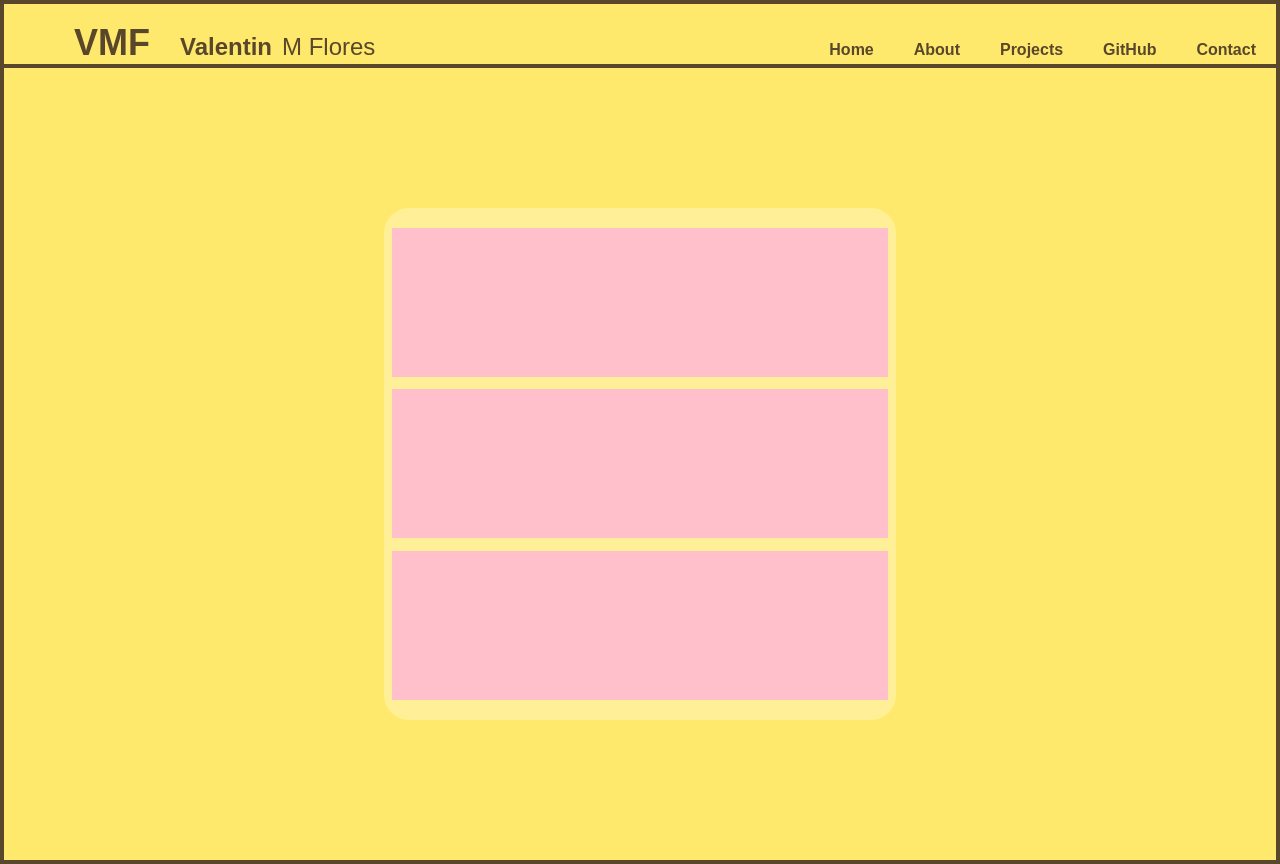
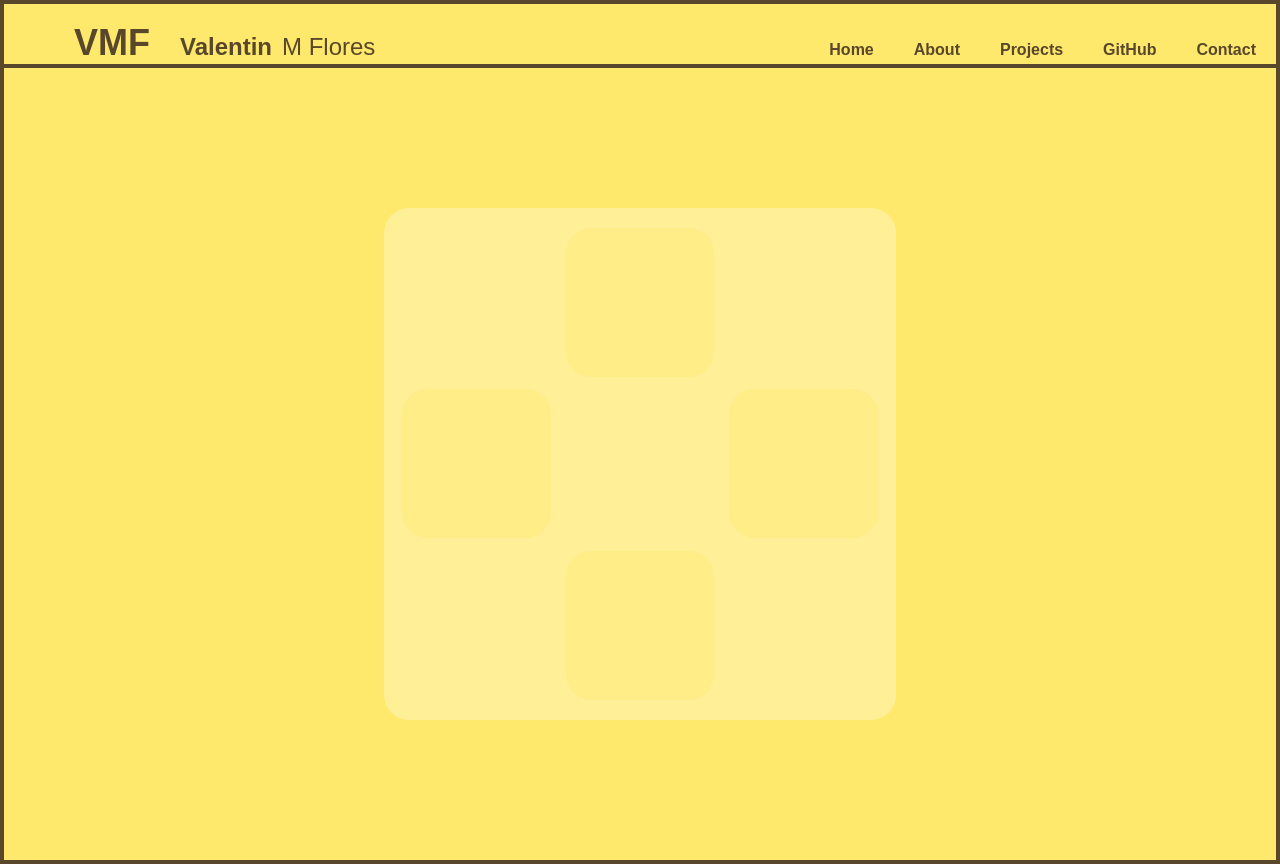
Before and after one commit to FloresVal07/vmf-portfolio, a React (Vite) app: page /contact in a window 1280 px wide. Built offline with nearby package versions, Linux system fonts and the light colour scheme.

Commit message:
Made the simple template

```diff
--- a/src/Pages/Contact.css
+++ b/src/Pages/Contact.css
@@ -34,5 +34,17 @@
     width: 100%;
     height: 30%;
     margin-top: 2.5%;
-    background-color: pink;
+    gap: 3%;
+    justify-content: center;
 }
+
+#hidden-box{
+    visibility: hidden;
+}
+
+.content-box{
+    height: 100%;
+    width: 30%;
+    border-radius: 25px;
+    background-color: #FFED87;
+}
--- a/src/Pages/Contact.jsx
+++ b/src/Pages/Contact.jsx
@@ -7,13 +7,27 @@ function Contact(){
             <div className="content-box-container">
                 <div className="content-box-holder">
                     <div className="content-box-row">
+                        <div className="content-box" id="hidden-box"></div>
+                        <div className="content-box">
 
+                        </div>
+                        <div className="content-box" id="hidden-box"></div>
                     </div>
                     <div className="content-box-row">
+                        <div className="content-box">
 
+                        </div>
+                        <div className="content-box" id="hidden-box"></div>
+                        <div className="content-box">
+
+                        </div>
                     </div>
                     <div className="content-box-row">
+                        <div className="content-box" id="hidden-box"></div>
+                        <div className="content-box">
 
+                        </div>
+                        <div className="content-box" id="hidden-box"></div>
                     </div>
                 </div>
             </div>
```
